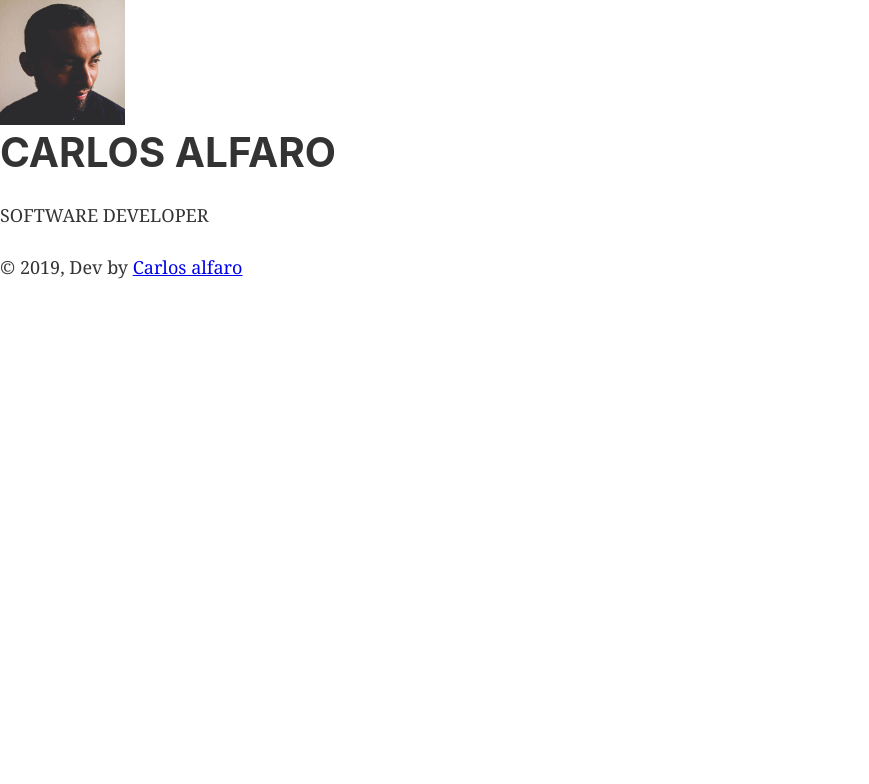
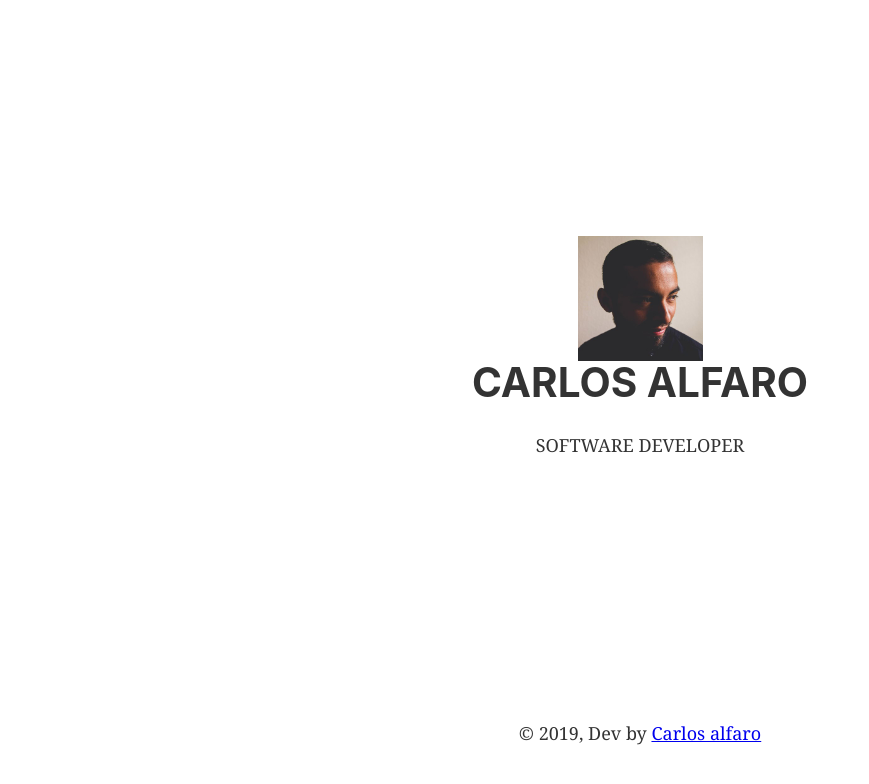
Before and after one commit to TheCarlosAlfaro/portfolio_2020, a Gatsby site: page / in a window 1280 px wide. Shown: the whole page, without its empty margins (0-869 px from the left). Built offline with nearby package versions, Linux system fonts and the light colour scheme; Gatsby itself is replaced by a stand-in of ours.

Commit message:
Sets all content to center of viewport

```diff
--- a/src/components/layout.css
+++ b/src/components/layout.css
@@ -620,3 +620,18 @@ pre tt:after {
     font-size: 100%;
   }
 }
+
+#entire-site {
+  display: flex;
+  flex-direction: column;
+  justify-content: center;
+  align-items: center;
+  /* bottom: 10rem; */
+}
+.content {
+  display: flex;
+  flex-direction: column;
+  justify-content: center;
+  align-items: center;
+  height: 90vh;
+}
--- a/src/components/layout.js
+++ b/src/components/layout.js
@@ -24,7 +24,7 @@ const Layout = ({ children }) => {
 
   return (
     <>
-      <div>
+      <div id="entire-site">
         <main>{children}</main>
         <footer id="connect" className="social-footer">
 
--- a/src/pages/index.js
+++ b/src/pages/index.js
@@ -7,6 +7,7 @@ import SEO from "../components/seo"
 const IndexPage = ({data}) => (
   <Layout>
     <SEO title="Home" />
+    <div className="content">
     <Img
       className="headshot"
       fixed={data.file.childImageSharp.fixed}
@@ -14,7 +15,7 @@ const IndexPage = ({data}) => (
     />
     <h1>CARLOS ALFARO</h1>
     <p>SOFTWARE DEVELOPER</p>
-
+    </div>
   </Layout>
 )
 
```
